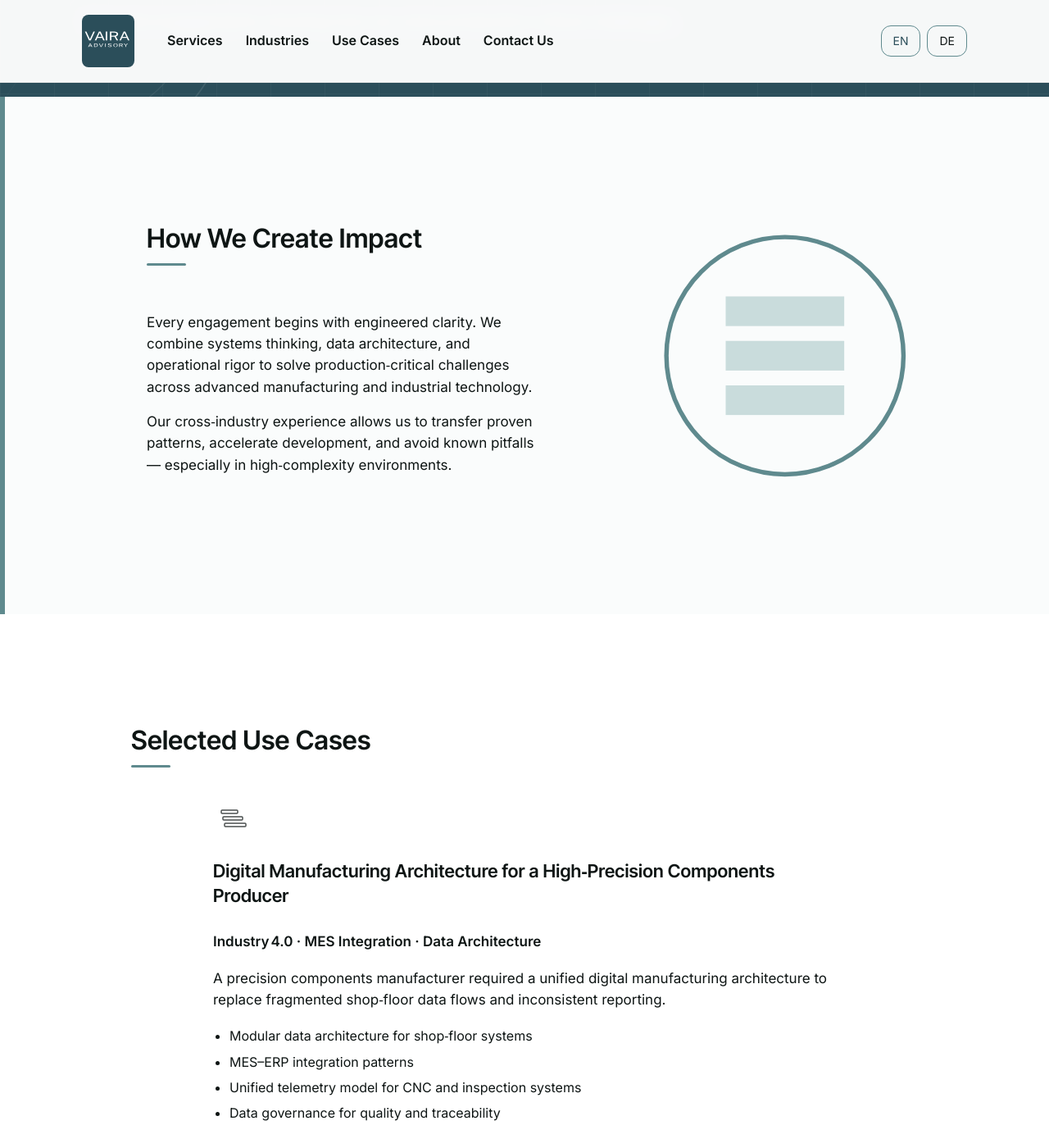
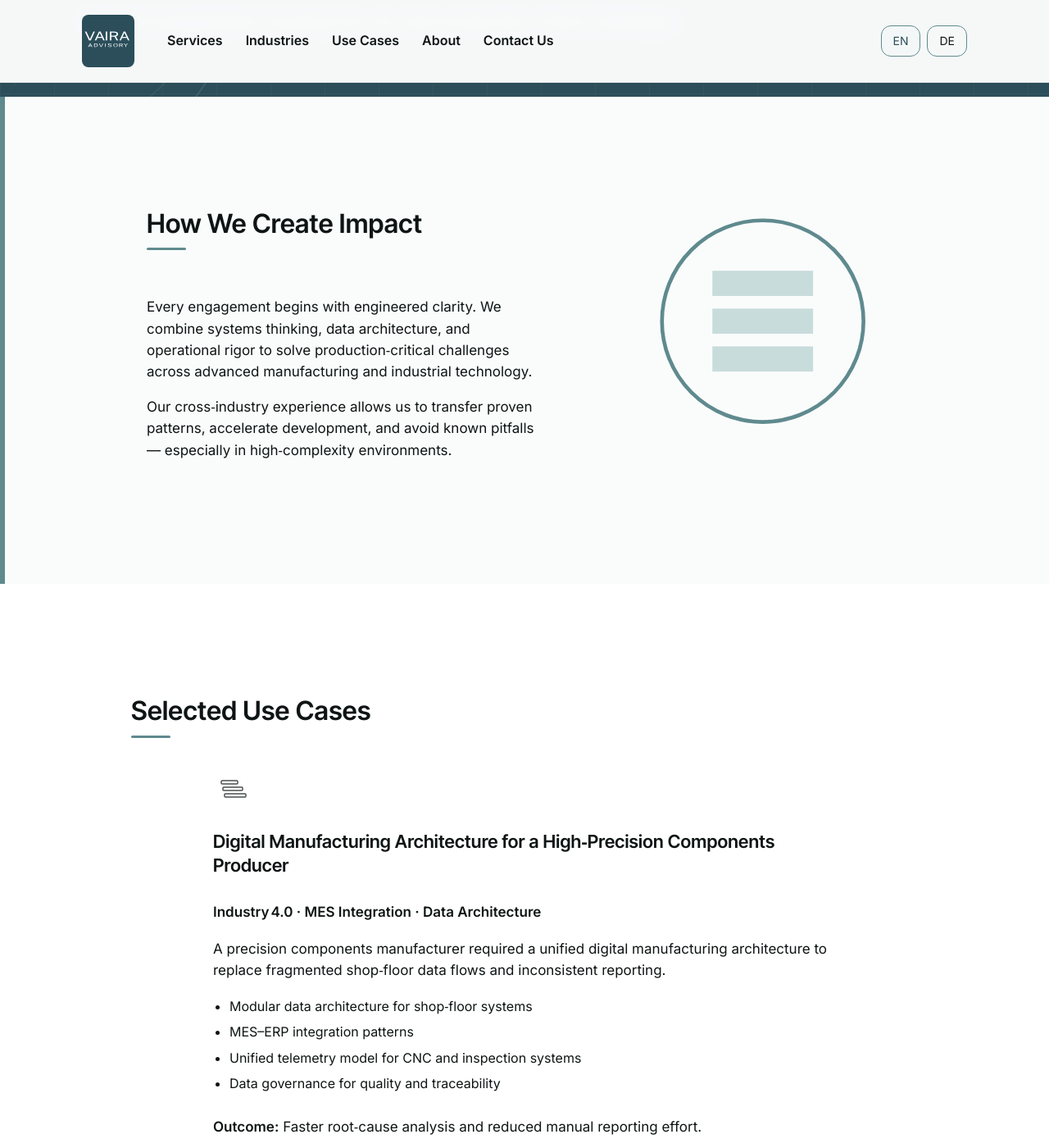
Before and after one commit to raphaelheeb/vaira-advisory, a Jekyll site: the page built from use-cases/index.html, in a window 1280 px wide and 1400 px high, scrolled down 251 px. Shown: the whole window at 82% size. Built offline with Jekyll 4.4.1, drawn with Linux system fonts in a browser that asks for light colours.

Commit message:
Update styles.css

```diff
--- a/assets/css/styles.css
+++ b/assets/css/styles.css
@@ -1339,3 +1339,9 @@
   display: block;
   margin-top: 0; /* ensures no internal offset */
 }
+
+.use-cases-page .section--accent-left .illustration-wrapper svg {
+  width: 85%;
+  height: auto;
+  transform: translateY(-24px);
+}
```
